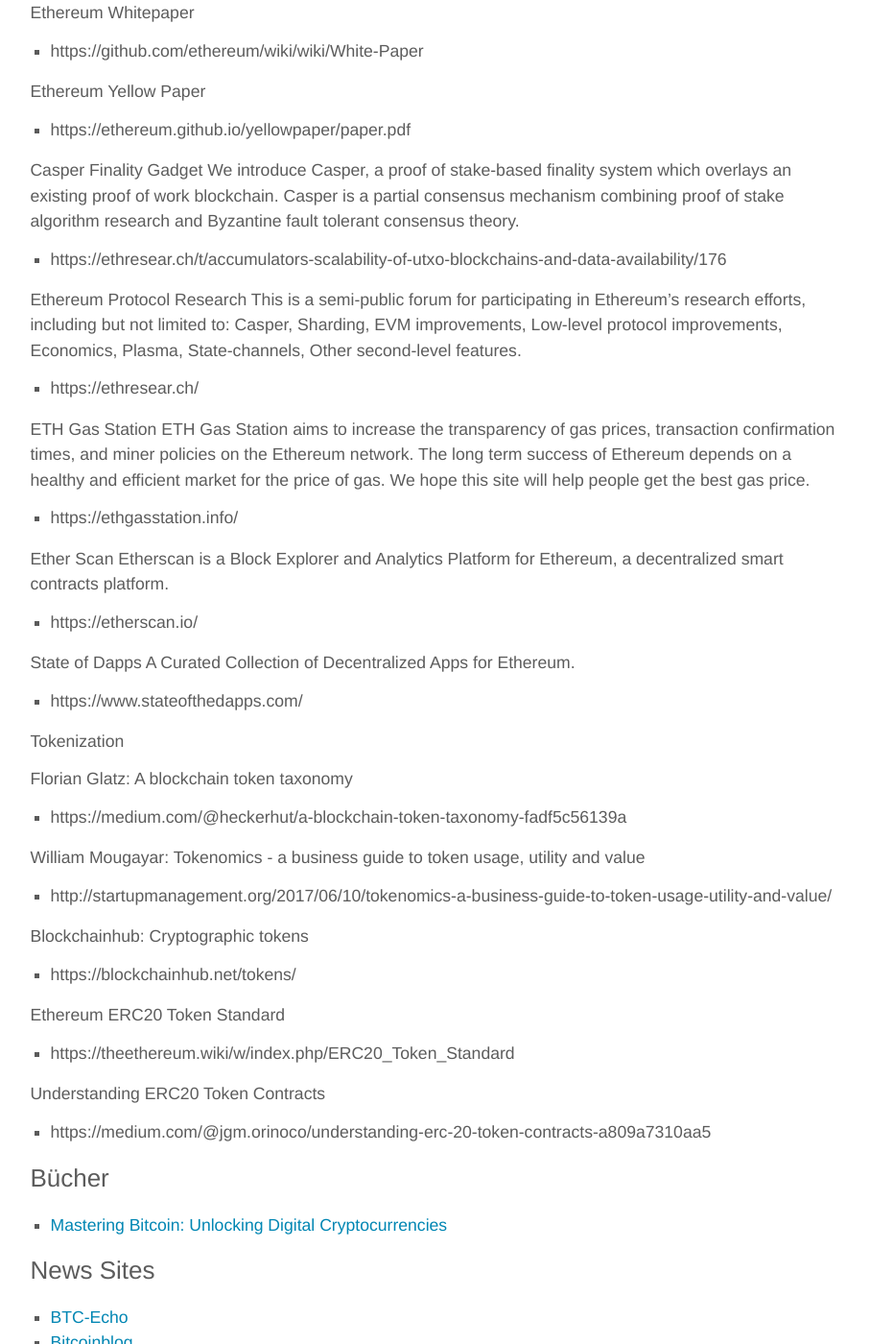
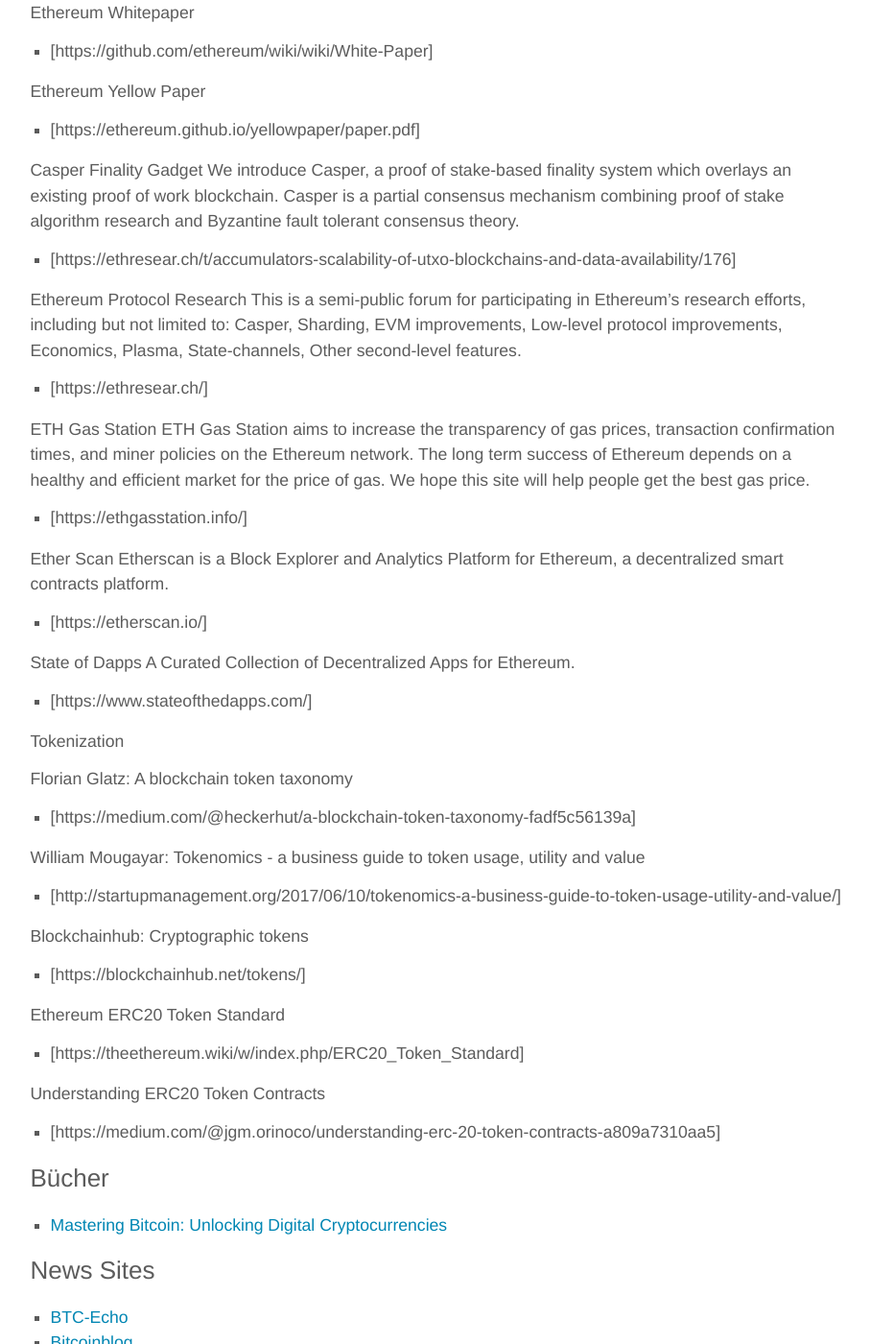
Before and after one commit to blocklab/site, a Jekyll site: the page built from links.md, in a window 1280 px wide and 1400 px high, scrolled down 1170 px. Shown: the whole window at 96% size, without its empty margins (185-1092 px from the left). Built offline with Jekyll 4.4.1, drawn with Linux system fonts in a browser that asks for light colours; some of the changed text lies outside the part shown.

```diff
--- a/links.md
+++ b/links.md
@@ -23,53 +23,53 @@ Am besten sei hier auf andere Linklisten verwiesen. Im Beispiel Bitcoin sind die
 ## Ethereum
 
 Ethereum Foundation Website
-* https://ethereum.org/
+* [https://ethereum.org/]
 
 Ethereum Github Wiki
-* https://github.com/ethereum/wiki/wiki
+* [https://github.com/ethereum/wiki/wiki]
 
 Ethereum Whitepaper
-* https://github.com/ethereum/wiki/wiki/White-Paper
+* [https://github.com/ethereum/wiki/wiki/White-Paper]
 
 Ethereum Yellow Paper
-* https://ethereum.github.io/yellowpaper/paper.pdf
+* [https://ethereum.github.io/yellowpaper/paper.pdf]
 
 Casper Finality Gadget
 We introduce Casper, a proof of stake-based finality system which overlays an existing proof of work blockchain. Casper is a partial consensus mechanism combining proof of stake algorithm research and Byzantine fault tolerant consensus theory.
-* https://ethresear.ch/t/accumulators-scalability-of-utxo-blockchains-and-data-availability/176
+* [https://ethresear.ch/t/accumulators-scalability-of-utxo-blockchains-and-data-availability/176]
 
 Ethereum Protocol Research
 This is a semi-public forum for participating in Ethereum’s research efforts, including but not limited to: Casper, Sharding, EVM improvements, Low-level protocol improvements, Economics, Plasma, State-channels, Other second-level features.
-* https://ethresear.ch/
+* [https://ethresear.ch/]
 
 ETH Gas Station
 ETH Gas Station aims to increase the transparency of gas prices, transaction confirmation times, and miner policies on the Ethereum network. The long term success of Ethereum depends on a healthy and efficient market for the price of gas. We hope this site will help people get the best gas price.
-* https://ethgasstation.info/
+* [https://ethgasstation.info/]
 
 Ether Scan
 Etherscan is a Block Explorer and Analytics Platform for Ethereum, a decentralized smart contracts platform.
-* https://etherscan.io/
+* [https://etherscan.io/]
 
 State of Dapps
 A Curated Collection of Decentralized Apps for Ethereum.
-* https://www.stateofthedapps.com/
+* [https://www.stateofthedapps.com/]
 
 Tokenization
 
 Florian Glatz: A blockchain token taxonomy
-* https://medium.com/@heckerhut/a-blockchain-token-taxonomy-fadf5c56139a
+* [https://medium.com/@heckerhut/a-blockchain-token-taxonomy-fadf5c56139a]
 
 William Mougayar: Tokenomics - a business guide to token usage, utility and value
-* http://startupmanagement.org/2017/06/10/tokenomics-a-business-guide-to-token-usage-utility-and-value/
+* [http://startupmanagement.org/2017/06/10/tokenomics-a-business-guide-to-token-usage-utility-and-value/]
 
 Blockchainhub: Cryptographic tokens
-* https://blockchainhub.net/tokens/
+* [https://blockchainhub.net/tokens/]
 
 Ethereum ERC20 Token Standard
-* https://theethereum.wiki/w/index.php/ERC20_Token_Standard
+* [https://theethereum.wiki/w/index.php/ERC20_Token_Standard]
 
 Understanding ERC20 Token Contracts
-* https://medium.com/@jgm.orinoco/understanding-erc-20-token-contracts-a809a7310aa5
+* [https://medium.com/@jgm.orinoco/understanding-erc-20-token-contracts-a809a7310aa5]
 
 ## Bücher
 
```
